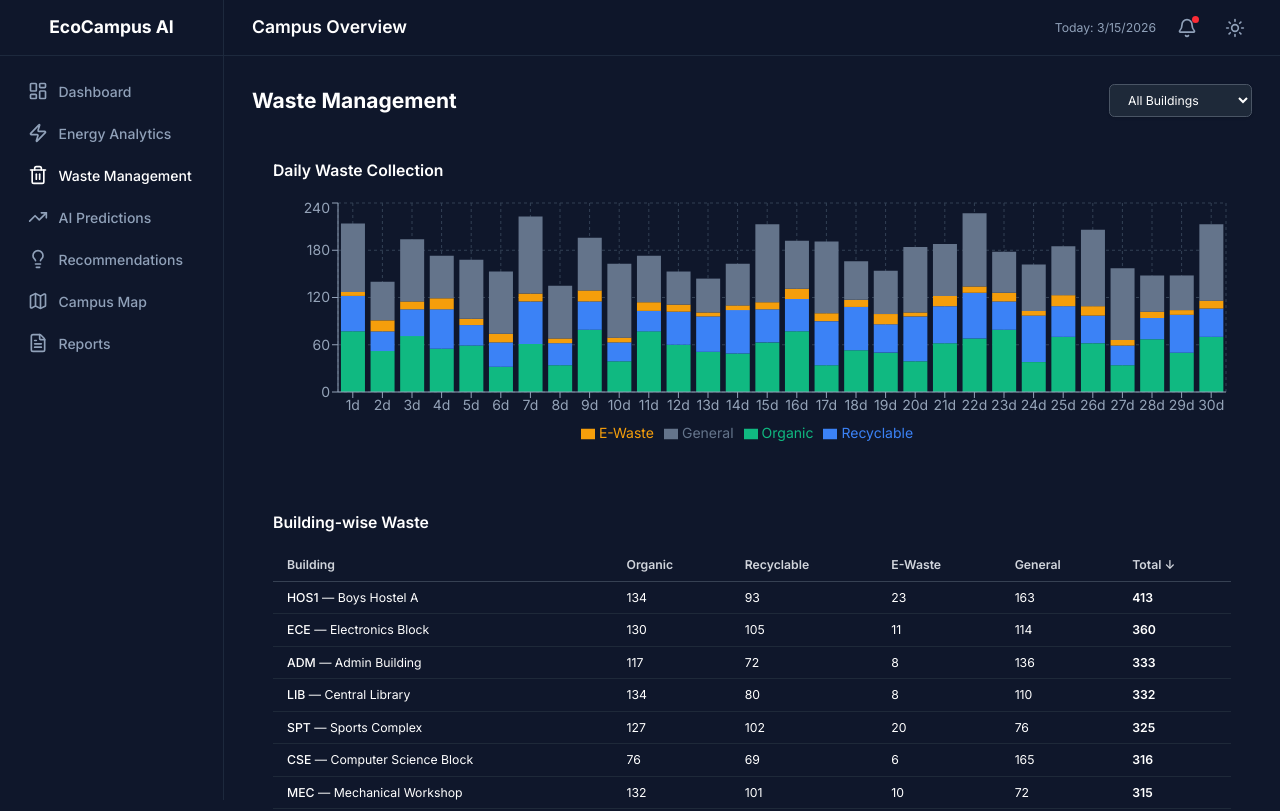
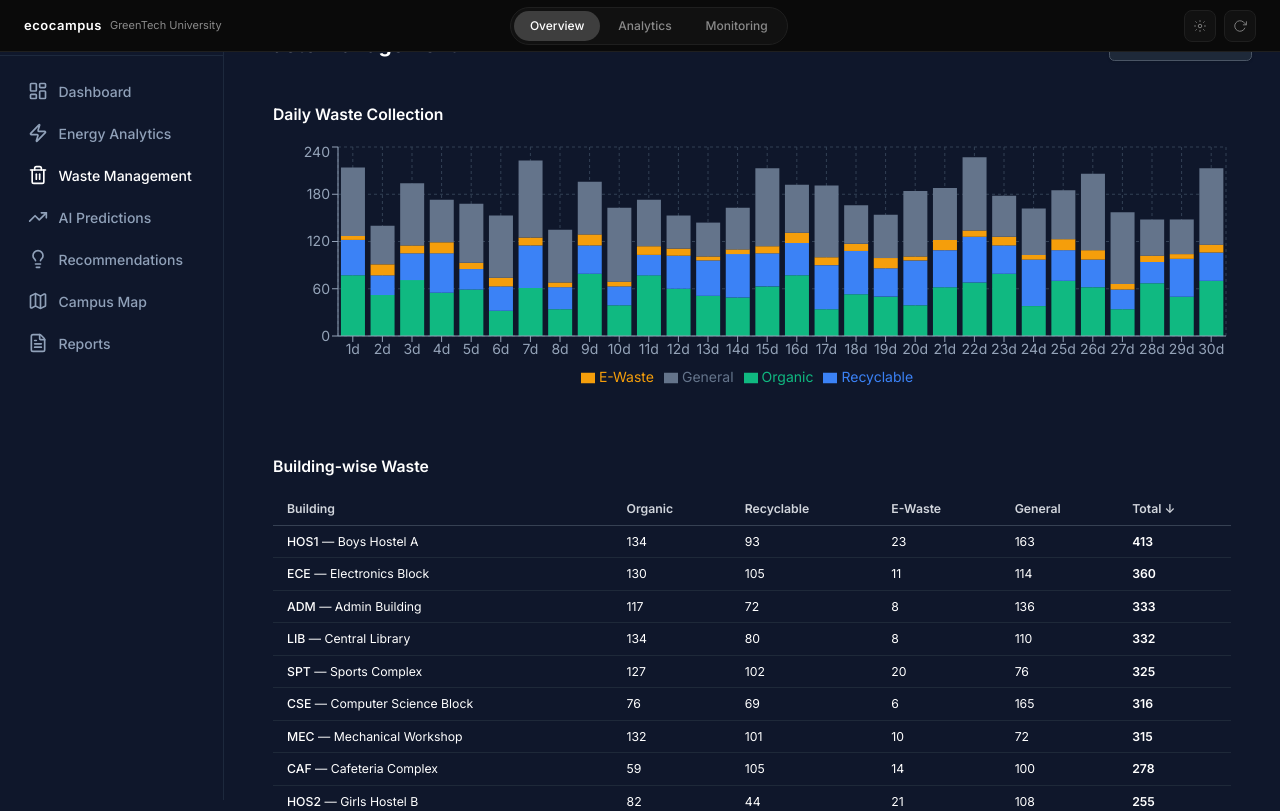
Before and after one commit to segfaultsz/EcoCampusAI, a Next.js app in the folder frontend/: page /waste in a window 1280 px wide. Shown: the top 811 px of the page. Built offline with nearby package versions, Linux system fonts and the light colour scheme.

Commit message:
feat(quick-1): Redesign TopBar to match Meevis-style header with pill tab switcher

```diff
--- a/frontend/src/components/layout/TopBar.jsx
+++ b/frontend/src/components/layout/TopBar.jsx
@@ -1,32 +1,85 @@
 'use client';
-import { Bell, Sun, Moon } from 'lucide-react';
 import { useState } from 'react';
 
 export default function TopBar() {
-  const [isDark, setIsDark] = useState(true);
+  const [activeTab, setActiveTab] = useState('overview');
 
   return (
-    <header className="h-16 border-b border-slate-800 bg-slate-900/50 backdrop-blur-md sticky top-0 z-20 flex items-center justify-between px-4 md:px-8">
-      {/* Spacer for mobile hamburger menu */}
-      <div className="w-10 md:hidden"></div>
+    <>
+      <header style={{
+        position: 'fixed', top: 0, left: 0, right: 0, zIndex: 50,
+        height: '52px',
+        background: 'var(--bg-base)',
+        borderBottom: '1px solid var(--border)',
+        display: 'flex', alignItems: 'center',
+        padding: '0 24px',
+        gap: '16px'
+      }}>
 
-      <div className="flex-1">
-        <h1 className="text-xl font-semibold hidden sm:block">Campus Overview</h1>
+        {/* LEFT — Brand */}
+        <div style={{ display:'flex', alignItems:'center', gap:'8px', minWidth:'180px' }}>
+          <span style={{ fontSize:'13px', fontWeight:600, color:'var(--text-primary)',
+                         letterSpacing:'0.04em' }}>
+            ecocampus
+          </span>
+          <span style={{ fontSize:'11px', color:'var(--text-secondary)',
+                         fontWeight:400 }}>
+            GreenTech University
+          </span>
         </div>
 
-      <div className="flex items-center space-x-4">
-        <span className="text-sm text-slate-400 hidden sm:block" suppressHydrationWarning>Today: {new Date().toLocaleDateString()}</span>
-        <button className="p-2 text-slate-400 hover:text-white transition-colors relative">
-          <Bell size={20} suppressHydrationWarning />
-          <span className="absolute top-1.5 right-1.5 w-2 h-2 bg-red-500 rounded-full"></span>
+        {/* CENTER — Pill tab switcher */}
+        <div style={{ flex:1, display:'flex', justifyContent:'center' }}>
+          <nav className="pill-tab-bar">
+            {['overview','analytics','monitoring'].map(tab => (
+              <button
+                key={tab}
+                className={`pill-tab${activeTab===tab?' active':''}`}
+                onClick={() => setActiveTab(tab)}
+              >
+                {tab.charAt(0).toUpperCase() + tab.slice(1)}
               </button>
-        <button
-          onClick={() => setIsDark(!isDark)}
-          className="p-2 text-slate-400 hover:text-white transition-colors"
+            ))}
+          </nav>
+        </div>
+
+        {/* RIGHT — Icon buttons */}
+        <div style={{ display:'flex', gap:'8px', minWidth:'180px', justifyContent:'flex-end' }}>
+          {/* Settings */}
+          <button style={{
+            width:'32px', height:'32px', display:'flex', alignItems:'center',
+            justifyContent:'center', background:'var(--bg-card)',
+            border:'1px solid var(--border)', borderRadius:'8px',
+            color:'var(--text-secondary)', cursor:'pointer', transition:'all 0.15s'
+          }}
+            onMouseEnter={e => e.currentTarget.style.borderColor='var(--charcoal)'}
+            onMouseLeave={e => e.currentTarget.style.borderColor='var(--border)'}
           >
-          {isDark ? <Sun size={20} suppressHydrationWarning /> : <Moon size={20} suppressHydrationWarning />}
+            <svg width="14" height="14" viewBox="0 0 24 24" fill="none"
+                 stroke="currentColor" strokeWidth="1.5">
+              <circle cx="12" cy="12" r="3"/>
+              <path d="M12 2v3M12 19v3M4.22 4.22l2.12 2.12M17.66 17.66l2.12 2.12M2 12h3M19 12h3M4.22 19.78l2.12-2.12M17.66 6.34l2.12-2.12"/>
+            </svg>
+          </button>
+          {/* Refresh / logout */}
+          <button style={{
+            width:'32px', height:'32px', display:'flex', alignItems:'center',
+            justifyContent:'center', background:'var(--bg-card)',
+            border:'1px solid var(--border)', borderRadius:'8px',
+            color:'var(--text-secondary)', cursor:'pointer', transition:'all 0.15s'
+          }}
+            onMouseEnter={e => e.currentTarget.style.borderColor='var(--charcoal)'}
+            onMouseLeave={e => e.currentTarget.style.borderColor='var(--border)'}
+          >
+            <svg width="14" height="14" viewBox="0 0 24 24" fill="none"
+                 stroke="currentColor" strokeWidth="1.5">
+              <polyline points="23 4 23 10 17 10"/>
+              <path d="M20.49 15a9 9 0 1 1-2.12-9.36L23 10"/>
+            </svg>
           </button>
         </div>
+
       </header>
+    </>
   );
 }
```
Lines whose indentation alone changed are shown as unchanged.
